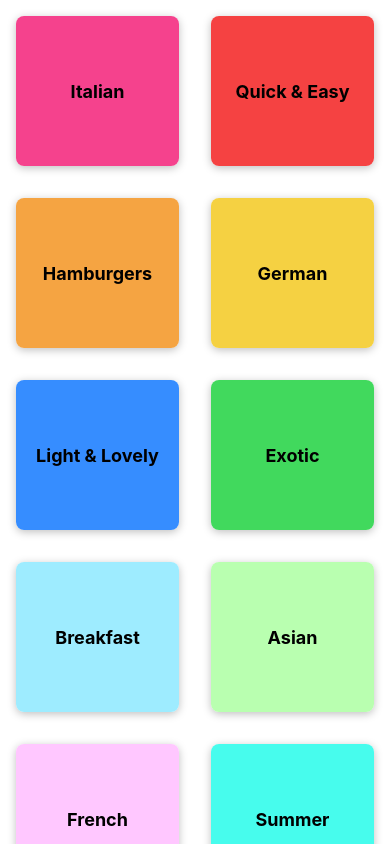
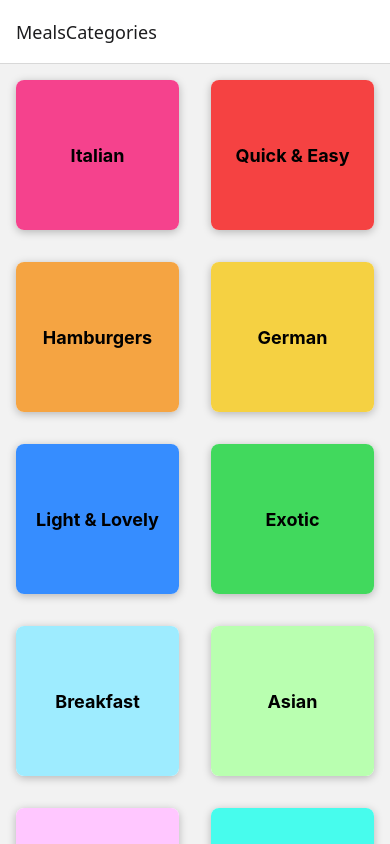
Before and after one commit to aaronjpark/MealsApp, a React Native app: screen / in a window 390 px wide. Built offline with nearby package versions, Linux system fonts and the light colour scheme.

Commit message:
Create MealsOverviewScreen.js

```diff
--- a/App.js
+++ b/App.js
@@ -1,15 +1,24 @@
 import { StatusBar } from "expo-status-bar";
 import { StyleSheet } from "react-native";
+import * as SystemUI from "expo-system-ui";
+import { NavigationContainer } from "@react-navigation/native";
+import { createNativeStackNavigator } from "@react-navigation/native-stack";
+
 import CategoriesScreen from "./screens/CategoriesScreen";
-import * as SystemUI from "expo-system-ui";
 
 SystemUI.setBackgroundColorAsync("#24180f");
+
+const Stack = createNativeStackNavigator();
 
 export default function App() {
   return (
     <>
-      <StatusBar style="light" />
-      <CategoriesScreen />
+      <StatusBar style="dark" />
+      <NavigationContainer>
+        <Stack.Navigator>
+          <Stack.Screen name="MealsCategories" component={CategoriesScreen} />
+        </Stack.Navigator>
+      </NavigationContainer>
     </>
   );
 }
--- a/package.json
+++ b/package.json
@@ -9,11 +9,15 @@
     "web": "expo start --web"
   },
   "dependencies": {
+    "@react-navigation/native": "^7.0.17",
+    "@react-navigation/native-stack": "^7.3.1",
     "expo": "~52.0.39",
     "expo-status-bar": "~2.0.1",
+    "expo-system-ui": "~4.0.8",
     "react": "18.3.1",
     "react-native": "0.76.7",
-    "expo-system-ui": "~4.0.8"
+    "react-native-safe-area-context": "4.12.0",
+    "react-native-screens": "~4.4.0"
   },
   "devDependencies": {
     "@babel/core": "^7.20.0"
```
Also changed, not shown: screens/MealsOverviewScreen.js (added, +20 -0 lines), 1 other file (tests, documents, lock files or other folders).
